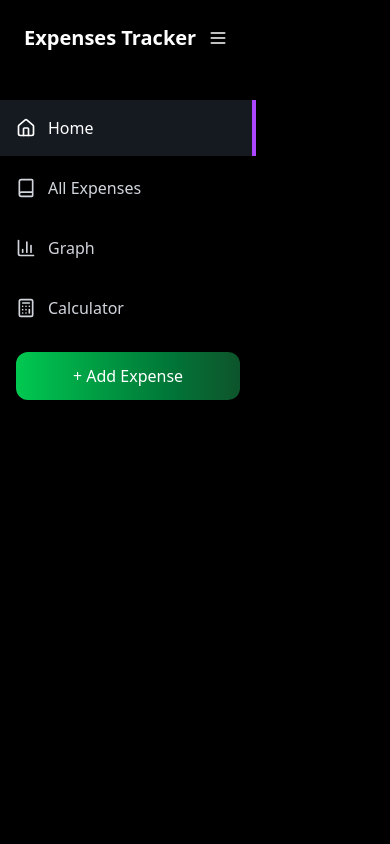
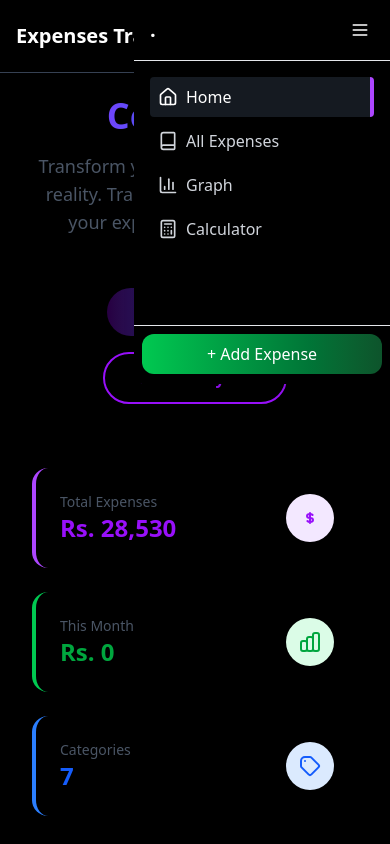
Before and after one commit to dulmini11/coinwise, a Next.js app: page / in a window 390 px wide. Both pictures are taken after a click on the button 354 px from the left and 36 px from the top of the page. Built offline with nearby package versions, Linux system fonts and the light colour scheme.

Commit message:
Update mobile sidebar

```diff
--- a/src/app/page.tsx
+++ b/src/app/page.tsx
@@ -1472,44 +1472,57 @@ export default function ExpensesPage() {
 
       {/* Mobile Sidebar Overlay */}
       {isMobileSidebarOpen && (
-        <div className="lg:hidden fixed inset-0 z-50">
-          <div className="absolute inset-0 bg-black bg-opacity-50" onClick={() => setIsMobileSidebarOpen(false)}></div>
-          <div className={`absolute left-0 top-0 bottom-0 w-64 shadow-lg ${darkMode ? "bg-black" : "bg-white"}`}>
-            <div className="flex items-center justify-between p-6">
-              <h1 className="text-xl font-bold">Expenses Tracker</h1>
+        <div className="lg:hidden fixed inset-0 z-50 flex justify-end">
+          {/* Overlay */}
+          <div
+            className="absolute inset-0 bg-opacity-50"
+            onClick={() => setIsMobileSidebarOpen(false)}
+          ></div>
+
+          {/* Sidebar Box at Top Right */}
+          <div
+            className={`relative w-64 h-96 shadow-lg rounded-l-lg overflow-hidden mt-0 ${
+              darkMode ? "bg-black" : "bg-white"
+            }`}
+          >
+            {/* Header */}
+            <div className="flex items-center justify-between p-4 border-b border-gray-200">
+              <h1 className="text-xl font-bold">.</h1>
               <button onClick={() => setIsMobileSidebarOpen(false)} className="p-1">
                 <Menu size={20} />
               </button>
             </div>
 
-            <nav className="mt-6 flex flex-col gap-1 flex-1">
+            {/* Navigation */}
+            <nav className="flex flex-col gap-1 p-4 overflow-y-auto h-[calc(100%-120px)]">
               {sidebarItems.map((item) => (
                 <button
                   key={item.id}
                   onClick={() => handleMobileNavClick(item.id)}
-                  className={`w-full flex items-center p-4 transition-colors duration-200 ${
+                  className={`w-full flex items-center p-2 transition-colors duration-200 rounded ${
                     activeTab === item.id
                       ? darkMode
                         ? "bg-gray-700/40 text-white border-r-4 border-purple-500"
                         : "bg-purple-100 text-purple-900 border-r-4 border-purple-900"
                       : darkMode
-                        ? "text-gray-300 hover:bg-gray-700/40"
+                        ? "text-gray-300 hover:bg-gray-700/20"
                         : "text-gray-700 hover:bg-gray-100 hover:text-gray-900"
                   }`}
                 >
                   <span className="text-lg">{item.icon}</span>
-                  <span className="ml-3 font-medium">{item.label}</span>
+                  <span className="ml-2 font-medium">{item.label}</span>
                 </button>
               ))}
             </nav>
 
-            <div className="mt-auto p-4">
+            {/* Add Expense Button */}
+            <div className="p-2 border-t border-gray-200">
               <button
                 onClick={() => {
-                  setActiveTab("all_expenses")
-                  setShowForm(true)
+                  setActiveTab("all_expenses");
+                  setShowForm(true);
                 }}
-                className="w-full bg-gradient-to-r from-green-500 to-green-900 hover:from-green-600 hover:to-green-700 text-white font-medium py-3 rounded-xl shadow-md transition-all duration-200 hover:shadow-lg hover:scale-105"
+                className="w-full bg-gradient-to-r from-green-500 to-green-900 hover:from-green-600 hover:to-green-700 text-white font-medium py-2 rounded-xl shadow-md transition-all duration-200 hover:shadow-lg hover:scale-105"
               >
                 + Add Expense
               </button>
```
